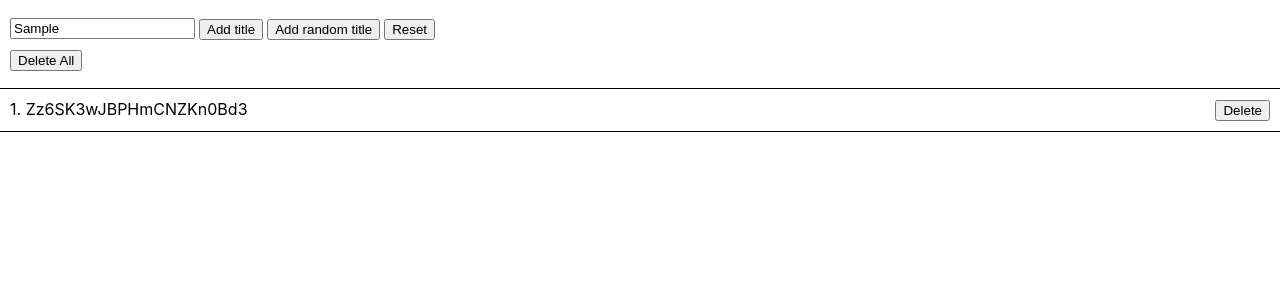
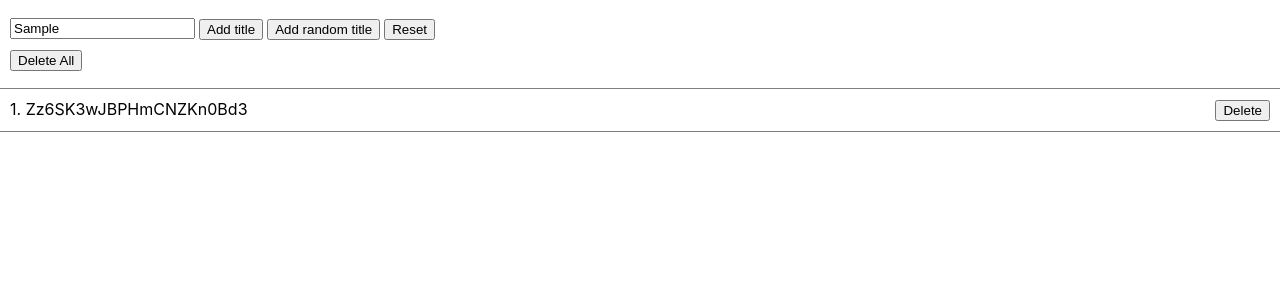
Before and after one commit to madly0894/redux-toolkit, a React (Create React App) app: page / in a window 1280 px wide. Both pictures are taken after typing "Sample" into the empty fields and a click on the button "Add random title". Shown: the top 300 px of the page. Built offline with nearby package versions, Linux system fonts and the light colour scheme.

Commit message:
add color

```diff
--- a/src/App.js
+++ b/src/App.js
@@ -68,7 +68,7 @@ function App() {
 
     return (
         <div className="App">
-            <div style={{ borderBottom: '1px solid black', paddingInline: 10, height: 88, display: 'flex', flexDirection: 'column', justifyContent: 'center' }}>
+            <div style={{ borderBottom: '1px solid grey', paddingInline: 10, height: 88, display: 'flex', flexDirection: 'column', justifyContent: 'center' }}>
                 <div>
                     <div style={{ display: 'flex', alignItems: 'center' }}>
                         <input type="text" placeholder="Title" onChange={onChangeTodo} value={todo.title} style={{ marginRight: 4 }}/>
@@ -99,7 +99,7 @@ function App() {
                         {todos.map((item, index) => (
                             <li
                                 key={item.id}
-                                style={{ display: 'flex', justifyContent: 'space-between', borderBottom: '1px solid black', padding: 10, cursor: 'pointer', backgroundColor: todo.id === item.id && 'rgba(0, 0, 0, 0.05' }}
+                                style={{ display: 'flex', justifyContent: 'space-between', borderBottom: '1px solid grey', padding: 10, cursor: 'pointer', backgroundColor: todo.id === item.id && 'rgba(0, 0, 0, 0.05' }}
                                 onClick={() => onSelectTodo(item)}
                             >
                                 <div title={item.title}>
```
